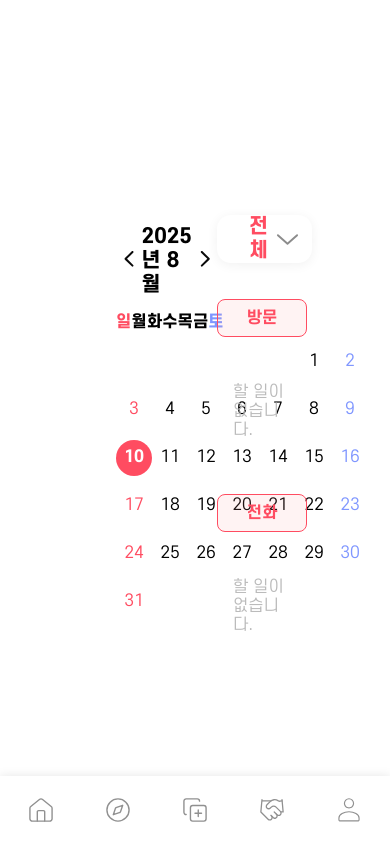
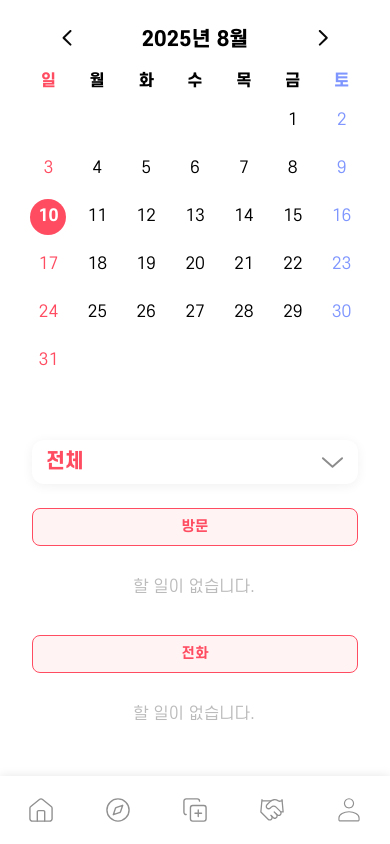
Before and after one commit to Team-Solvit/Nuri-Client, a Next.js app: page /boarding/third-party/home in a window 390 px wide. Built offline with nearby package versions, Linux system fonts and the light colour scheme.

Commit message:
feat(SOLVIT25-82) :: 제3자 하숙관리 홈 모바일 완료

```diff
--- a/src/app/boarding/third-party/home/style.ts
+++ b/src/app/boarding/third-party/home/style.ts
@@ -1,3 +1,4 @@
+import { mq } from "@/styles/media";
 import styled from "@emotion/styled";
 
 export const Wrapper = styled.div`
@@ -6,4 +7,9 @@ export const Wrapper = styled.div`
     justify-content: space-between;
     align-items: center;
     padding: 8px 100px;
+
+    ${mq.mobile} {
+        flex-direction: column;
+        padding: 16px;
+    }
 `;
--- a/src/components/ui/third-party/Calendar.tsx
+++ b/src/components/ui/third-party/Calendar.tsx
@@ -5,6 +5,7 @@ import Image from 'next/image'
 import ArrowLeft from '@/assets/post/arrow/left.svg'
 import ArrowRight from '@/assets/post/arrow/right.svg'
 import { colors } from "@/styles/theme";
+import { mq } from '@/styles/media'
 
 interface CalendarProps {
   selectedDate: Date;
@@ -84,6 +85,11 @@ const Wrapper = styled.div`
     width: 30vw;
     border-radius: 8px;
     padding: 16px;
+
+    ${mq.mobile} {
+        width: 100%;
+        padding: 8px;
+    }
 `
 
 const Header = styled.div`
--- a/src/components/ui/third-party/todos/style.ts
+++ b/src/components/ui/third-party/todos/style.ts
@@ -1,3 +1,4 @@
+import { mq } from "@/styles/media";
 import { colors, fontSizes } from "@/styles/theme";
 import styled from "@emotion/styled";
 
@@ -7,6 +8,12 @@ export const Wrapper = styled.div`
   gap: 36px;
   width: 50%;
   padding: 24px 0 0 0;
+
+  ${mq.mobile} {
+    width: 100%;
+    padding: 16px 16px 90px; /* leave space for potential fixed buttons */
+    gap: 24px; /* reduce vertical gap */
+  }
 `;
 export const SectionBox = styled.div`
   position: relative;
@@ -18,6 +25,13 @@ export const SectionBox = styled.div`
   align-items: center;
   padding: 0 32px;
   z-index: 2;
+
+  ${mq.mobile} {
+    height: auto;
+    min-height: 44px;
+    padding: 0 14px;
+    border-radius: 12px;
+  }
 `;
 export const SectionHeader = styled.div`
   display: flex;
@@ -67,11 +81,20 @@ export const DropdownItem = styled.li<{ selected?: boolean }>`
     background: rgba(255,76,97,0.12);
     color: ${colors.primary};
   }
+
+  ${mq.mobile} {
+    padding: 12px 18px;
+    font-size: 14px;
+  }
 `;
 export const Section = styled.div`
   display: flex;
   flex-direction: column;
   gap: 18px;
+
+  ${mq.mobile} {
+    gap: 12px;
+  }
 `;
 export const SectionLabel = styled.div`
   background: rgba(255,157,157,0.12);
@@ -86,11 +109,22 @@ export const SectionLabel = styled.div`
   justify-content: center;
   margin-bottom: 10px;
   font-weight: 600;
+
+  ${mq.mobile} {
+    width: auto;
+    font-size: 14px;
+    padding: 0 12px;
+    margin-bottom: 6px;
+  }
 `;
 export const TodoList = styled.div`
   display: flex;
   flex-direction: column;
   gap: 20px;
+
+  ${mq.mobile} {
+    gap: 14px;
+  }
 `;
 export const TodoItem = styled.div`
   display: flex;
@@ -105,6 +139,12 @@ export const TodoItem = styled.div`
   &:hover {
     box-shadow: 0 4px 16px 0 rgba(255,76,97,0.13);
   }
+
+  ${mq.mobile} {
+    padding: 14px 14px 14px 12px;
+    gap: 12px;
+    border-radius: 12px;
+  }
 `;
 export const CheckBox = styled.img`
   width: 26px;
@@ -115,17 +155,32 @@ export const CheckBox = styled.img`
   &:hover {
     filter: brightness(0.95) drop-shadow(0 0 2px ${colors.primary});
   }
+
+  ${mq.mobile} {
+    width: 24px;
+    height: 24px;
+    margin-top: 0;
+  }
 `;
 export const TodoInfo = styled.div`
   display: flex;
   flex-direction: column;
   gap: 4px;
+
+  ${mq.mobile} {
+    gap: 2px;
+  }
 `;
 export const TodoTitle = styled.div`
   font-size: 20px;
   color: #222;
   font-weight: 700;
   margin-bottom: 2px;
+
+  ${mq.mobile} {
+    font-size: 16px;
+    line-height: 1.25;
+  }
 `;
 export const TodoSub = styled.div`
   font-size: 15px;
@@ -134,6 +189,11 @@ export const TodoSub = styled.div`
   display: flex;
   align-items: center;
   gap: 4px;
+
+  ${mq.mobile} {
+    font-size: 12px;
+    gap: 2px 6px;
+  }
 `;
 export const SubIconWrap = styled.span`
   display: inline-flex;
@@ -158,6 +218,12 @@ export const PlusButton = styled.button`
   &:hover {
     background: ${colors.primary};
   }
+
+  ${mq.mobile} {
+    width: 32px;
+    height: 32px;
+    font-size: 18px;
+  }
 `;
 export const UploadWrap = styled.div`
   display: flex;
@@ -169,11 +235,22 @@ export const UploadWrap = styled.div`
   border-radius: 6px;
   padding: 8px 14px 8px 12px;
   box-shadow: 0 2px 8px 0 rgba(255,76,97,0.07);
+
+  ${mq.mobile} {
+    padding: 6px 10px 6px 10px;
+    font-size: 12px;
+    gap: 6px;
+  }
 `;
 export const FileName = styled.span`
   color: #222;
   font-size: 15px;
   margin-left: 8px;
+
+  ${mq.mobile} {
+    font-size: 12px;
+    margin-left: 4px;
+  }
 `;
 export const ReUploadButton = styled.button`
   background: #fff;
@@ -190,4 +267,10 @@ export const ReUploadButton = styled.button`
     background: ${colors.primary};
     color: #fff;
   }
+
+  ${mq.mobile} {
+    font-size: 12px;
+    padding: 4px 10px;
+    margin-left: 4px;
+  }
 `;
```
